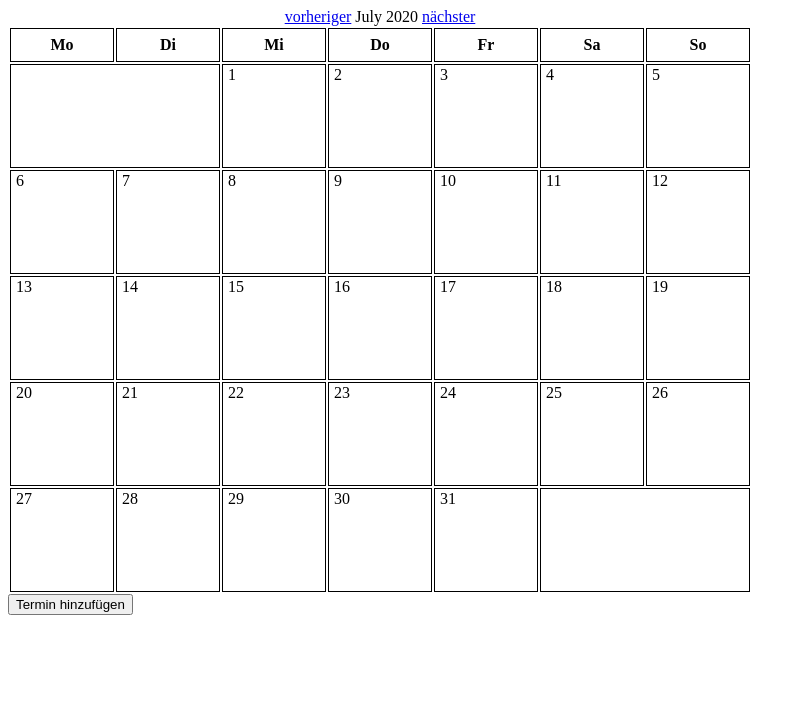
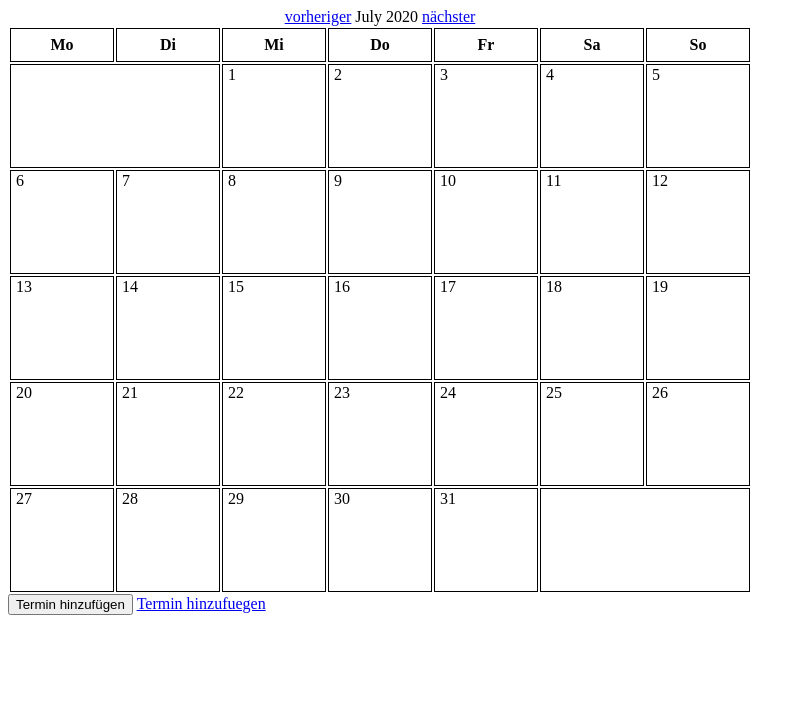
Before and after one commit to felicitasyeboah/isp_ss20_terminkalender, a PHP site: page /index.php in a window 1280 px wide. Shown: the top 702 px of the page, without its empty margins (0-805 px from the left). Run offline with PHP 8.4, Linux system fonts and the light colour scheme; data that the repository does not hold is empty.

Commit message:
Link zur Seite zum Erstellen von neuen Terminen

```diff
--- a/index.php
+++ b/index.php
@@ -83,7 +83,7 @@ include "Kalender.php";
     </script>
 
 <input type="submit" name="addTermin" value="Termin hinzufügen" />
-
+<a href="terminAdd.php">Termin hinzufuegen</a>
 </main>
 </body>
 </html>
```
